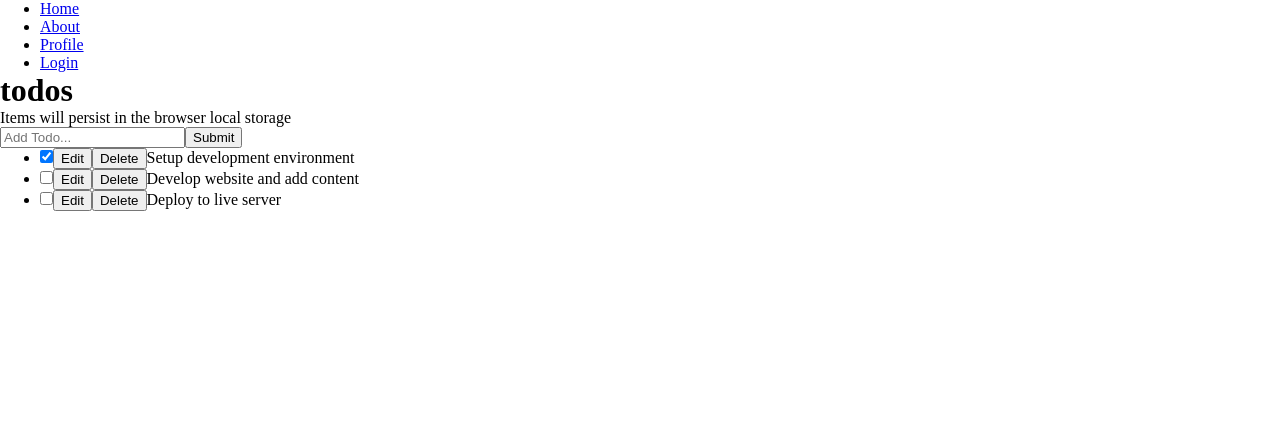
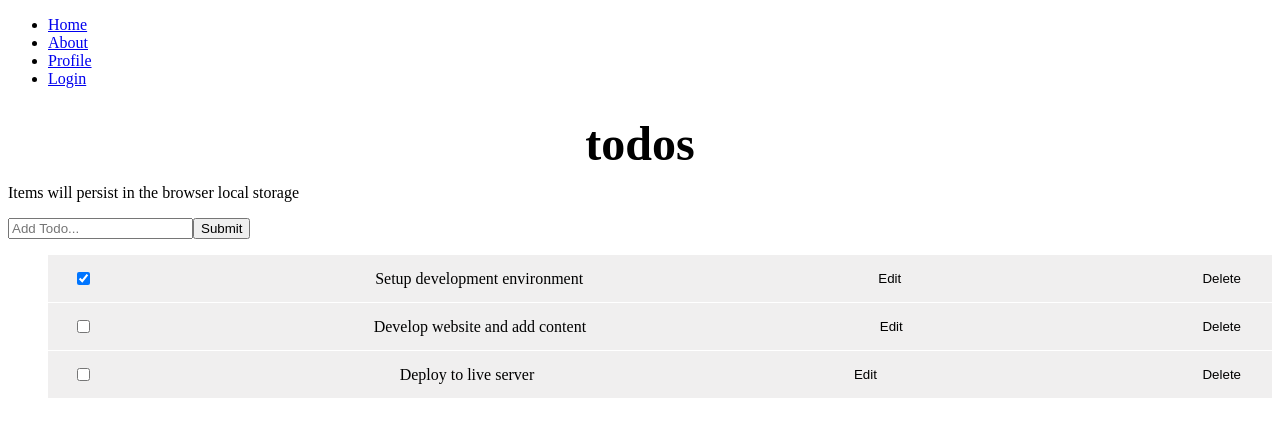
Before and after one commit to Rachelwebdev/react-todo, a React (Create React App) app: page / in a window 1280 px wide. Shown: the top 436 px of the page. Built offline with nearby package versions, Linux system fonts and the light colour scheme.

Commit message:
Add styles to todo list

```diff
--- a/src/styles/Header.module.scss
+++ b/src/styles/Header.module.scss
@@ -1,3 +1,8 @@
-* {
-  margin: 0;
+.header h1 {
+  font-size: 3rem;
+  font-weight: 600;
+  margin-bottom: 1rem;
+  line-height: 1em;
+  text-transform: lowercase;
+  text-align: center;
 }
--- a/src/styles/TodoItem.module.scss
+++ b/src/styles/TodoItem.module.scss
@@ -1,3 +1,35 @@
-* {
-  margin: 0;
+.item {
+  font-size: 1rem;
+  list-style-type: none;
+  padding: 14px 25px;
+  border-bottom: 1px solid #fff;
+  background: #f0efef;
 }
+
+.content {
+  display: flex;
+  justify-content: space-between;
+  align-items: center;
+  gap: 1rem;
+}
+
+.content span {
+  flex: 1;
+  order: 1;
+}
+
+.content button {
+  cursor: pointer;
+  background: transparent;
+  order: 2;
+  outline: none;
+  border: none;
+  margin-left: 7px;
+}
+
+.textInput {
+  width: 100%;
+  padding: 10px;
+  border: 1px solid #dfdfdf;
+  outline: none;
+}
```
